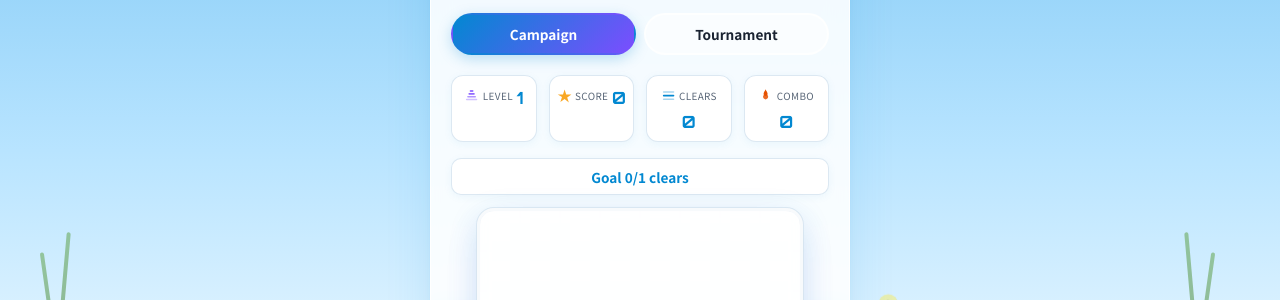
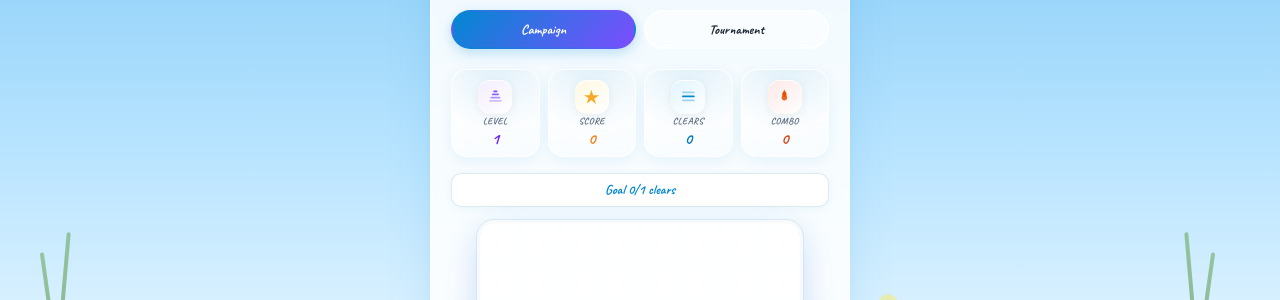
Before and after one commit to dms-wn615-sys/dms-wn615-sys.github.io, a website: page index.html in a window 1280 px wide. Shown: the part 154-454 px from the top of the page. Drawn offline with Linux system fonts and the light colour scheme; a web font is replaced by a local one.

Commit message:
Deploy block game updates and tile match

```diff
--- a/index.html
+++ b/index.html
@@ -11,7 +11,7 @@
   <link rel="stylesheet" href="style.css">
   <link rel="preconnect" href="https://fonts.googleapis.com">
   <link rel="preconnect" href="https://fonts.gstatic.com" crossorigin>
-  <link href="https://fonts.googleapis.com/css2?family=Orbitron:wght@400;700;900&family=Noto+Sans+KR:wght@400;700&display=swap" rel="stylesheet">
+  <link href="https://fonts.googleapis.com/css2?family=Caveat:wght@500;700&family=Gaegu:wght@300;400;700&family=Klee+One&family=ZCOOL+KuaiLe&display=swap" rel="stylesheet">
 </head>
 <body>
   <div class="bg-scene" aria-hidden="true">
@@ -82,31 +82,31 @@
     <main class="game-layout">
       <div class="stats-row">
         <div class="stat-box stat-box--level">
-          <span class="stat-head">
-            <svg class="stat-icon" viewBox="0 0 24 24" aria-hidden="true"><rect x="3" y="17" width="18" height="2.5" rx="1.2" fill="currentColor" opacity="0.35"/><rect x="5" y="12.5" width="14" height="2.5" rx="1.2" fill="currentColor" opacity="0.6"/><rect x="7" y="8" width="10" height="2.5" rx="1.2" fill="currentColor" opacity="0.85"/><rect x="9" y="3.5" width="6" height="2.5" rx="1.2" fill="currentColor"/></svg>
-            <span class="stat-label" data-i18n="level">레벨</span>
-          </span>
+          <div class="stat-badge" aria-hidden="true">
+            <svg class="stat-icon" viewBox="0 0 24 24"><rect x="3" y="17" width="18" height="2.5" rx="1.2" fill="currentColor" opacity="0.35"/><rect x="5" y="12.5" width="14" height="2.5" rx="1.2" fill="currentColor" opacity="0.6"/><rect x="7" y="8" width="10" height="2.5" rx="1.2" fill="currentColor" opacity="0.85"/><rect x="9" y="3.5" width="6" height="2.5" rx="1.2" fill="currentColor"/></svg>
+          </div>
+          <span class="stat-label" data-i18n="level">레벨</span>
           <span class="stat-value" id="levelNum">1</span>
         </div>
         <div class="stat-box stat-box--score">
-          <span class="stat-head">
-            <svg class="stat-icon" viewBox="0 0 24 24" aria-hidden="true"><path fill="currentColor" d="M12 2.5l2.55 7.85h8.25l-6.68 4.85 2.55 7.85L12 17.2l-6.67 4.85 2.55-7.85L1.2 10.35h8.25L12 2.5z"/></svg>
-            <span class="stat-label" data-i18n="score">점수</span>
-          </span>
+          <div class="stat-badge" aria-hidden="true">
+            <svg class="stat-icon" viewBox="0 0 24 24"><path fill="currentColor" d="M12 2.5l2.55 7.85h8.25l-6.68 4.85 2.55 7.85L12 17.2l-6.67 4.85 2.55-7.85L1.2 10.35h8.25L12 2.5z"/></svg>
+          </div>
+          <span class="stat-label" data-i18n="score">점수</span>
           <span class="stat-value" id="score">0</span>
         </div>
         <div class="stat-box stat-box--clears">
-          <span class="stat-head">
-            <svg class="stat-icon" viewBox="0 0 24 24" aria-hidden="true"><rect x="3" y="5" width="18" height="2.5" rx="1.2" fill="currentColor" opacity="0.35"/><rect x="3" y="10.75" width="18" height="2.5" rx="1.2" fill="currentColor"/><rect x="3" y="16.5" width="18" height="2.5" rx="1.2" fill="currentColor" opacity="0.35"/></svg>
-            <span class="stat-label" data-i18n="clears">제거</span>
-          </span>
+          <div class="stat-badge" aria-hidden="true">
+            <svg class="stat-icon" viewBox="0 0 24 24"><rect x="3" y="5" width="18" height="2.5" rx="1.2" fill="currentColor" opacity="0.35"/><rect x="3" y="10.75" width="18" height="2.5" rx="1.2" fill="currentColor"/><rect x="3" y="16.5" width="18" height="2.5" rx="1.2" fill="currentColor" opacity="0.35"/></svg>
+          </div>
+          <span class="stat-label" data-i18n="clears">제거</span>
           <span class="stat-value" id="clears">0</span>
         </div>
         <div class="stat-box stat-box--combo" id="comboBox">
-          <span class="stat-head">
-            <svg class="stat-icon" viewBox="0 0 24 24" aria-hidden="true"><path fill="currentColor" d="M12 2c.8 3.2 3.2 4.2 3.2 7.6a3.2 3.2 0 11-6.4 0C8.8 6.2 11.2 5.2 12 2z"/><path fill="currentColor" d="M8 14c0-2.2 1.8-4 4-4s4 1.8 4 4c0 2.2-1.8 4-4 4s-4-1.8-4-4z" opacity="0.85"/></svg>
-            <span class="stat-label" data-i18n="combo">콤보</span>
-          </span>
+          <div class="stat-badge" aria-hidden="true">
+            <svg class="stat-icon" viewBox="0 0 24 24"><path fill="currentColor" d="M12 2c.8 3.2 3.2 4.2 3.2 7.6a3.2 3.2 0 11-6.4 0C8.8 6.2 11.2 5.2 12 2z"/><path fill="currentColor" d="M8 14c0-2.2 1.8-4 4-4s4 1.8 4 4c0 2.2-1.8 4-4 4s-4-1.8-4-4z" opacity="0.85"/></svg>
+          </div>
+          <span class="stat-label" data-i18n="combo">콤보</span>
           <span class="stat-value" id="combo">0</span>
         </div>
       </div>
--- a/style.css
+++ b/style.css
@@ -20,6 +20,7 @@
   --duck-red: #ff1744;
   --duck-blue: #2979ff;
   --duck-purple: #d500f9;
+  --font-hand: 'Gaegu', 'Caveat', 'Klee One', 'ZCOOL KuaiLe', cursive;
 }
 
 body {
@@ -29,7 +30,7 @@ body {
   overflow-x: hidden;
   background: #87c8f0;
   color: var(--text);
-  font-family: 'Noto Sans KR', sans-serif;
+  font-family: var(--font-hand);
   display: flex;
   align-items: center;
   justify-content: center;
@@ -372,16 +373,16 @@ body {
   border: 1px solid var(--surface-light);
   border-radius: 8px;
   padding: 0.4rem 0.6rem;
-  font-family: 'Noto Sans KR', sans-serif;
+  font-family: var(--font-hand);
   font-size: 0.85rem;
   cursor: pointer;
   outline: none;
 }
 
 .header h1 {
-  font-family: 'Orbitron', sans-serif;
+  font-family: var(--font-hand);
   font-size: 1.75rem;
-  font-weight: 900;
+  font-weight: 700;
   letter-spacing: 0.03em;
   background: linear-gradient(135deg, #0288d1, #7c3aed);
   -webkit-background-clip: text;
@@ -403,8 +404,9 @@ body {
 }
 
 .stats-row {
-  display: flex;
-  gap: 0.75rem;
+  display: grid;
+  grid-template-columns: repeat(4, minmax(0, 1fr));
+  gap: 0.5rem;
   width: 100%;
 }
 
@@ -418,71 +420,166 @@ body {
 }
 
 .stats-row .stat-box {
-  flex: 1;
-  text-align: center;
+  --stat-accent: var(--accent);
+  position: relative;
+  display: flex;
+  flex-direction: column;
+  align-items: center;
+  justify-content: center;
+  gap: 0.15rem;
   min-width: 0;
-  padding: 0.55rem 0.35rem;
+  padding: 0.6rem 0.3rem 0.5rem;
+  border: 1px solid rgba(255, 255, 255, 0.85);
+  border-radius: 16px;
+  background: linear-gradient(165deg, rgba(255, 255, 255, 0.98) 0%, rgba(248, 252, 255, 0.92) 100%);
+  box-shadow:
+    0 4px 14px rgba(2, 136, 209, 0.08),
+    inset 0 1px 0 rgba(255, 255, 255, 0.95);
+  overflow: hidden;
+  transition: transform 0.18s ease, box-shadow 0.18s ease;
 }
 
-.stat-head {
-  display: inline-flex;
+.stats-row .stat-box::after {
+  content: '';
+  position: absolute;
+  inset: 0;
+  background: radial-gradient(circle at 50% -20%, var(--stat-accent), transparent 68%);
+  opacity: 0.14;
+  pointer-events: none;
+}
+
+.stat-badge {
+  position: relative;
+  z-index: 1;
+  display: flex;
   align-items: center;
   justify-content: center;
-  gap: 0.2rem;
-  margin-bottom: 0.15rem;
+  width: 2.15rem;
+  height: 2.15rem;
+  border-radius: 12px;
+  background: rgba(255, 255, 255, 0.92);
+  box-shadow:
+    0 2px 8px rgba(0, 0, 0, 0.06),
+    inset 0 1px 0 rgba(255, 255, 255, 1);
 }
 
 .stat-icon {
-  width: 0.95rem;
-  height: 0.95rem;
+  width: 1.05rem;
+  height: 1.05rem;
   flex-shrink: 0;
+}
+
+.stat-box--level {
+  --stat-accent: #7c4dff;
+}
+
+.stat-box--level .stat-badge {
+  background: linear-gradient(145deg, #f3eeff, #ffffff);
 }
 
 .stat-box--level .stat-icon {
   color: #7c4dff;
 }
 
+.stat-box--level .stat-value {
+  color: #651fff;
+}
+
+.stat-box--score {
+  --stat-accent: #f9a825;
+}
+
+.stat-box--score .stat-badge {
+  background: linear-gradient(145deg, #fff8e1, #ffffff);
+}
+
 .stat-box--score .stat-icon {
   color: #f9a825;
+}
+
+.stat-box--score .stat-value {
+  color: #f57f17;
+}
+
+.stat-box--clears {
+  --stat-accent: #0288d1;
+}
+
+.stat-box--clears .stat-badge {
+  background: linear-gradient(145deg, #e1f5fe, #ffffff);
 }
 
 .stat-box--clears .stat-icon {
   color: #0288d1;
 }
 
+.stat-box--clears .stat-value {
+  color: #0277bd;
+}
+
+.stat-box--combo {
+  --stat-accent: #ff7043;
+}
+
+.stat-box--combo .stat-badge {
+  background: linear-gradient(145deg, #fbe9e7, #ffffff);
+}
+
 .stat-box--combo .stat-icon {
   color: #e65100;
 }
 
+.stat-box--combo .stat-value {
+  color: #d84315;
+}
+
 .stat-box--combo.is-active {
-  border-color: rgba(230, 81, 0, 0.35);
-  background: linear-gradient(180deg, #fff, #fff3e0);
-  box-shadow: 0 2px 10px rgba(230, 81, 0, 0.15);
+  transform: translateY(-2px);
+  border-color: rgba(255, 112, 67, 0.45);
+  box-shadow:
+    0 8px 22px rgba(255, 112, 67, 0.22),
+    inset 0 1px 0 rgba(255, 255, 255, 0.95);
+}
+
+.stat-box--combo.is-active::after {
+  opacity: 0.28;
+}
+
+.stat-box--combo.is-active .stat-badge {
+  animation: combo-pulse 0.55s ease-in-out infinite alternate;
+  box-shadow: 0 0 0 3px rgba(255, 112, 67, 0.2);
 }
 
 .stat-box--combo.is-active .stat-value {
-  color: #e65100;
-}
-
-.stat-box--combo.is-active .stat-icon {
-  animation: combo-pulse 0.55s ease-in-out infinite alternate;
+  color: #e64a19;
 }
 
 @keyframes combo-pulse {
-  from { transform: scale(1); opacity: 0.85; }
-  to { transform: scale(1.12); opacity: 1; }
+  from { transform: scale(1); }
+  to { transform: scale(1.08); }
 }
 
-.stats-row .stat-head + .stat-label,
-.stats-row .stat-head .stat-label {
-  display: inline;
-  margin-bottom: 0;
-  font-size: 0.62rem;
-  letter-spacing: 0.04em;
+.stats-row .stat-label {
+  position: relative;
+  z-index: 1;
+  display: block;
+  margin: 0;
+  font-size: 0.58rem;
+  font-weight: 700;
+  letter-spacing: 0.06em;
+  text-transform: uppercase;
+  color: var(--text-muted);
+  line-height: 1.2;
 }
 
 .stats-row .stat-value {
-  font-size: 1.05rem;
+  position: relative;
+  z-index: 1;
+  font-family: var(--font-hand);
+  font-size: 1rem;
+  font-weight: 700;
+  line-height: 1.15;
+  letter-spacing: -0.02em;
 }
 
 .level-goal {
@@ -507,7 +604,7 @@ body {
 
 .mode-tab {
   flex: 1;
-  font-family: 'Noto Sans KR', sans-serif;
+  font-family: var(--font-hand);
   font-size: 0.85rem;
   font-weight: 700;
   padding: 0.55rem 0.75rem;
@@ -551,7 +648,7 @@ body {
 }
 
 .stat-value {
-  font-family: 'Orbitron', sans-serif;
+  font-family: var(--font-hand);
   font-size: 1.35rem;
   font-weight: 700;
   color: var(--accent);
@@ -650,7 +747,7 @@ body {
 
 .btn-primary,
 .btn-secondary {
-  font-family: 'Noto Sans KR', sans-serif;
+  font-family: var(--font-hand);
   font-size: 0.95rem;
   font-weight: 700;
   padding: 0.75rem 1.75rem;
@@ -711,7 +808,7 @@ body {
   border: 1px solid var(--surface-light);
   border-radius: 8px;
   padding: 0.35rem 0.6rem;
-  font-family: 'Noto Sans KR', sans-serif;
+  font-family: var(--font-hand);
   font-size: 0.85rem;
   outline: none;
 }
@@ -747,7 +844,7 @@ body {
 }
 
 .leaderboard-rank {
-  font-family: 'Orbitron', sans-serif;
+  font-family: var(--font-hand);
   font-size: 0.8rem;
   font-weight: 700;
   text-align: center;
@@ -761,7 +858,7 @@ body {
 }
 
 .leaderboard-score {
-  font-family: 'Orbitron', sans-serif;
+  font-family: var(--font-hand);
   font-weight: 700;
   color: var(--accent);
 }
@@ -796,7 +893,7 @@ body {
 }
 
 .overlay-content h2 {
-  font-family: 'Orbitron', sans-serif;
+  font-family: var(--font-hand);
   font-size: 1.35rem;
   margin-bottom: 0.75rem;
 }
```
Also changed, not shown: developer.css (+18 -4 lines), developer.html (+38 -2 lines), store-assets/nummatch-icon.png (added).
